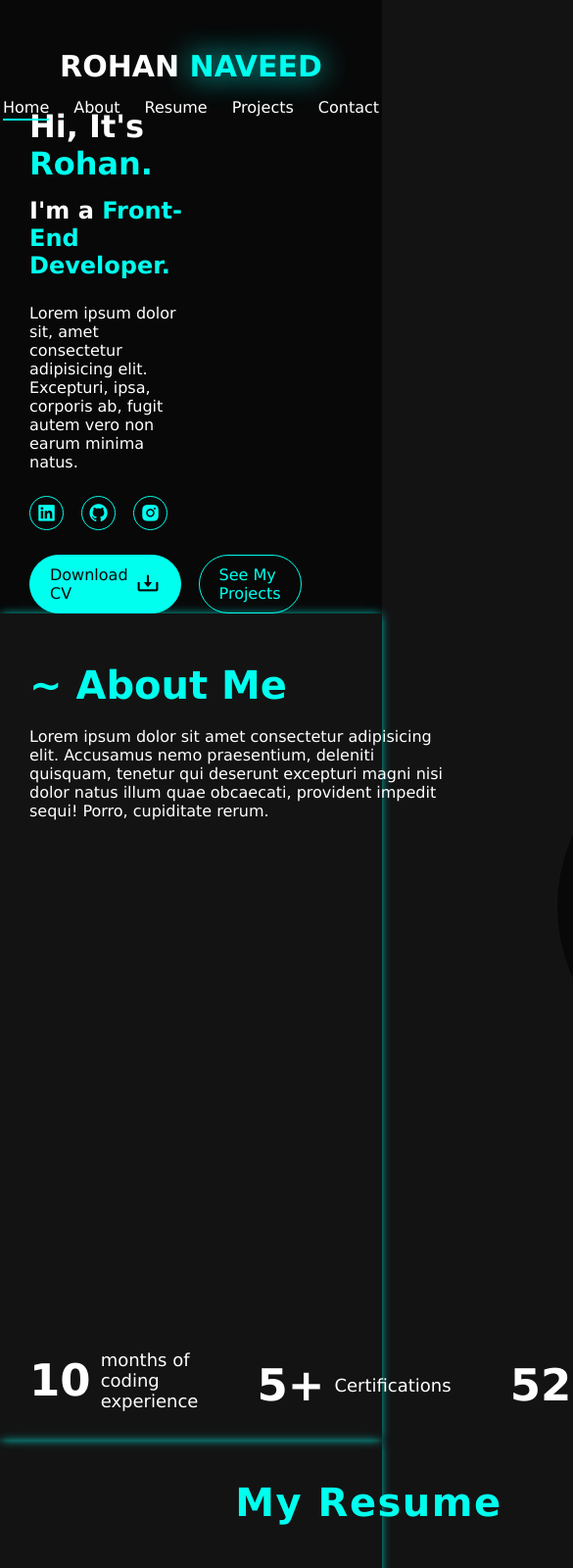
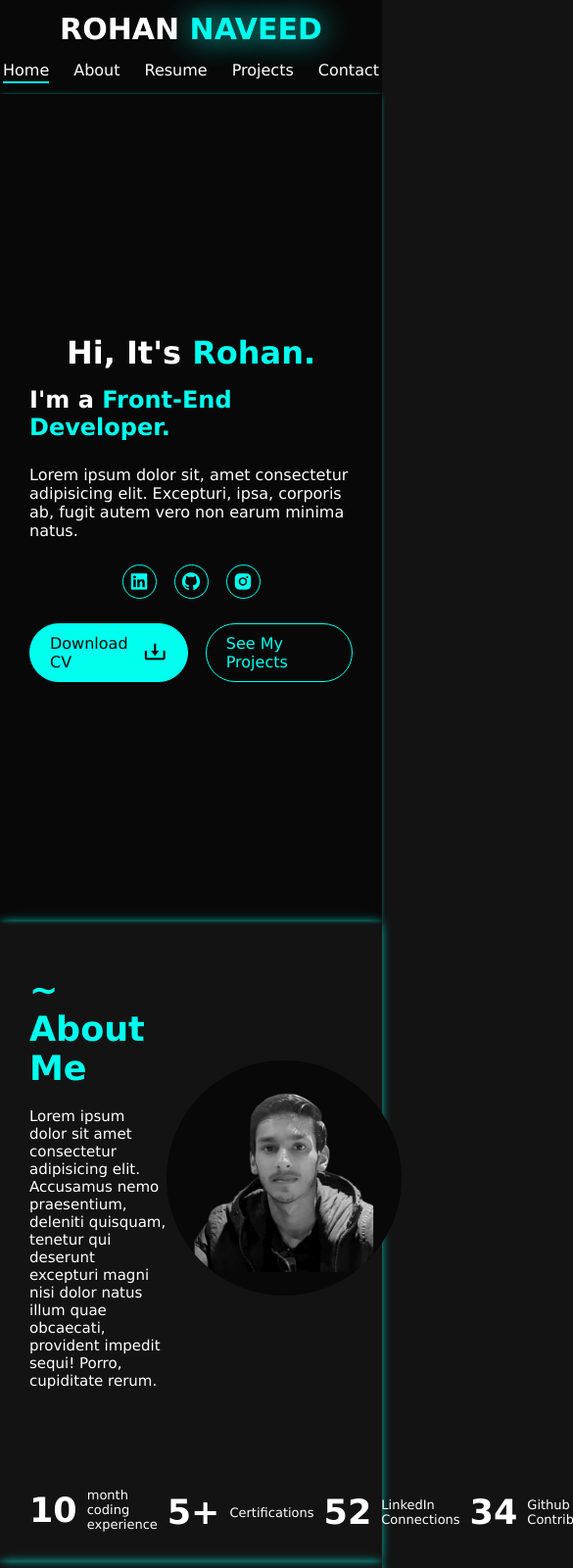
Before and after one commit to Rohan-Naveed/Programmers-Tech-Projects-, a plain HTML site: page Task 1/index.html in a window 390 px wide. Shown: the top 1600 px of the page at 98% size, 585 px wide, since content can reach past the window. Drawn offline with nearby package versions, Linux system fonts and the light colour scheme.

Commit message:
Finished Responsiveness For Tablet i.e 768px

```diff
--- a/Task 1/index.html
+++ b/Task 1/index.html
@@ -35,7 +35,7 @@
 
     <!-- SECTION Banner -->
 
-    <div class="content" id="contentSection">
+    <div class="contentSection" id="contentSection">
       <div class="heroText">
         <h1>Hi, It's <span>Rohan.</span></h1>
         <h2>I'm a <span class="typing"></span></h2>
@@ -74,24 +74,27 @@
 
     <!-- SECTION About -->
 
-    <section class="aboutSection" id="aboutSection">
+    <section id="aboutSection">
+      <div class="aboutSection">
         <div class="aboutText">
           <h1>~ About Me</h1>
           <p>
             Lorem ipsum dolor sit amet consectetur adipisicing elit. Accusamus
             nemo praesentium, deleniti quisquam, tenetur qui deserunt excepturi
-          magni nisi dolor natus illum quae obcaecati, provident impedit sequi!
-          Porro, cupiditate rerum.
+            magni nisi dolor natus illum quae obcaecati, provident impedit
+            sequi! Porro, cupiditate rerum.
           </p>
         </div>
 
         <div class="aboutImg">
           <img src="Images/PFP-1.png" alt="PFP-2" />
         </div>
+      </div>
 
+      <div class="statsContainer">
         <div class="statBox">
           <h2>10</h2>
-        <p>months of coding experience</p>
+          <p>month coding experience</p>
         </div>
 
         <div class="statBox">
@@ -107,6 +110,7 @@
         <div class="statBox">
           <h2>34</h2>
           <p>Github Contributions</p>
+        </div>
       </div>
     </section>
 
@@ -383,6 +387,8 @@
       </form>
     </section>
 
+    <!-- SECTION Footer -->
+
     <footer>
       <div class="footerGrid">
         <div class="footerInfoContainer">
--- a/Task 1/style.css
+++ b/Task 1/style.css
@@ -122,7 +122,7 @@ header nav .title:hover .customText {
 
 /* SECTION BANNER */
 
-.content {
+.contentSection {
   box-shadow: 0px 0px 5px -2px var(--primary-color);
   padding: 0px 30px;
   height: 87vh;
@@ -131,33 +131,33 @@ header nav .title:hover .customText {
   grid-template-columns: 50% 50%;
 }
 
-.content .heroText span {
+.contentSection .heroText span {
   color: var(--primary-color);
 }
 
-.content .heroText h1 {
+.contentSection .heroText h1 {
   color: var(--text-color);
   font-weight: bold;
   margin-bottom: 15px;
 }
 
-.content .heroText h2 {
+.contentSection .heroText h2 {
   color: var(--text-color);
   margin-bottom: 25px;
 }
 
-.content .heroText p {
+.contentSection .heroText p {
   color: var(--text-color);
   margin-bottom: 25px;
 }
 
-.content .heroText {
+.contentSection .heroText {
   display: flex;
   flex-direction: column;
   justify-content: center;
 }
 
-.content .heroText .socialIcons {
+.contentSection .heroText .socialIcons {
   display: flex;
   align-items: center;
   justify-content: start;
@@ -165,7 +165,7 @@ header nav .title:hover .customText {
   margin-bottom: 25px;
 }
 
-.content .heroText .socialIcons i {
+.contentSection .heroText .socialIcons i {
   font-size: 22px;
   color: var(--primary-color);
   border-color: var(--primary-color);
@@ -173,24 +173,26 @@ header nav .title:hover .customText {
   transition: 0.25s;
 }
 
-.content .heroText .socialIcons i:hover {
+.contentSection .heroText .socialIcons i:hover {
   color: var(--second-bg-color);
   background: var(--primary-color);
   transform: scale(1.2) translateY(-15%);
 }
 
-.content .heroText .btnBox {
+.contentSection .heroText .btnBox {
   display: flex;
   justify-content: start;
   gap: 18px;
 }
 
-.content .heroText .btnBox i {
+.contentSection .heroText .btnBox i {
   color: var(--bg-color);
   font-size: 25px;
 }
 
-.content .heroText .btnBox .cvBtn {
+.contentSection .heroText .btnBox .cvBtn:link,
+.contentSection .heroText .btnBox .cvBtn:visited,
+.contentSection .heroText .btnBox .cvBtn:active {
   color: var(--bg-color);
   background-color: var(--primary-color);
   padding: 10px 20px;
@@ -204,12 +206,12 @@ header nav .title:hover .customText {
   transition: 0.25s;
 }
 
-.content .heroText .btnBox .cvBtn:hover {
+.contentSection .heroText .btnBox .cvBtn:hover {
   box-shadow: 0px 0px 15px var(--primary-color);
   transform: scale(1.1);
 }
 
-.content .heroText .btnBox .seeProjectsBtn {
+.contentSection .heroText .btnBox .seeProjectsBtn {
   color: var(--primary-color);
   background-color: transparent;
   padding: 10px 20px;
@@ -219,20 +221,20 @@ header nav .title:hover .customText {
   transition: 0.25s;
 }
 
-.content .heroText .btnBox .seeProjectsBtn:hover {
+.contentSection .heroText .btnBox .seeProjectsBtn:hover {
   color: var(--bg-color);
   background-color: var(--primary-color);
   transform: scale(1.1);
   box-shadow: 0px 0px 15px var(--primary-color);
 }
 
-.content .heroImage {
+.contentSection .heroImage {
   display: flex;
   justify-content: center;
   align-items: center;
 }
 
-.content .heroImage img {
+.contentSection .heroImage img {
   border-radius: 50%;
   width: 400px;
   height: 400px;
@@ -240,20 +242,23 @@ header nav .title:hover .customText {
   box-shadow: 0px 0px 15px var(--primary-color);
 }
 
-.content .heroImage img:hover {
+.contentSection .heroImage img:hover {
   box-shadow: 0px 0px 50px var(--primary-color);
   border: none;
 }
 
 /* SECTION ABOUT ME */
 
-.aboutSection {
+#aboutSection {
+  box-shadow: 0px 0px 10px -2px var(--primary-color);
   padding: 50px 30px 30px 30px;
   height: 100vh;
+}
+
+.aboutSection {
   display: grid;
   grid-template-columns: 1fr 1fr 1fr 1fr;
   gap: 50px;
-  box-shadow: 0px 0px 10px -2px var(--primary-color);
 }
 
 .aboutSection .aboutText h1 {
@@ -267,16 +272,17 @@ header nav .title:hover .customText {
   color: var(--text-color);
 }
 
-.aboutText {
+.aboutSection .aboutText {
   grid-column: 1/3;
 }
 
-.aboutImg {
+.aboutSection .aboutImg {
   grid-column: 3 / -1;
   align-self: center;
   justify-self: center;
 }
-.aboutImg img {
+
+.aboutSection .aboutImg img {
   border-radius: 50%;
   width: 350px;
   height: 350px;
@@ -284,27 +290,34 @@ header nav .title:hover .customText {
   transition: 0.5s;
 }
 
-.aboutImg img:hover {
+.aboutSection .aboutImg img:hover {
   border-radius: 20%;
   filter: none;
   transform: scale(1.1);
   box-shadow: 0px 5px 10px var(--primary-color);
 }
 
-.statBox {
+.statsContainer {
+  width: 100%;
+  display: grid;
+  grid-template-columns: 1fr 1fr 1fr 1fr;
+  padding-top: 90px;
+}
+
+.statsContainer .statBox {
   display: flex;
   justify-content: center;
   align-items: center;
   align-self: end;
 }
 
-.statBox h2 {
+.statsContainer .statBox h2 {
   color: var(--text-color);
   font-size: 45px;
   font-weight: bold;
 }
 
-.statBox p {
+.statsContainer .statBox p {
   padding: 0 10px;
   color: var(--text-color);
   font-size: 18px;
@@ -314,7 +327,7 @@ header nav .title:hover .customText {
 
 .resumeSection {
   padding: 40px 30px 80px 30px;
-  /* height: 100vh; */
+  height: auto;
   display: grid;
   grid-template-columns: 1fr 3fr;
   row-gap: 80px;
@@ -438,6 +451,7 @@ header nav .title:hover .customText {
 /* SECTION Projects */
 
 .projectSection {
+  height: auto;
   padding: 40px 30px 40px 30px;
   display: grid;
   grid-template-columns: 1fr 1fr 1fr;
@@ -737,31 +751,274 @@ footer {
   row-gap: 10px;
 }
 
+/* TOPIC Responsiveness */
+
 @media (max-width: 768px) {
+  /* SECTION Footer */
+
+  footer {
+    height: auto;
+  }
+
+  .footerGrid {
+    display: flex;
+    flex-direction: column;
+  }
+
+  .footerGrid .footerLinkContainer {
+    margin-top: 10px;
+    text-align: center;
+    gap: 9px 0px;
+  }
+
+  .footerGrid .footerInfoContainer p {
+    font-size: 15px;
+  }
+
+  .footerGrid .footerLinkContainer a {
+    font-size: 15px;
+  }
+
+  .footerGrid .footerInfoContainer i {
+    font-size: 18px;
+  }
+
+  /* SECTION Contact */
+
+  .contactSection {
+    height: auto;
+  }
+
+  .contactSection h1 {
+    color: var(--primary-color);
+    font-size: 35px;
+  }
+
+  /* SECTION Project */
+
+  .projectSection {
+    grid-template-columns: 1fr 1fr;
+  }
+
+  .projectSection h1 {
+    font-size: 35px;
+  }
+
+  .projectSection .projectFlex h2 {
+    font-size: 40px;
+  }
+
+  .projectSection .projectFlex h3 {
+    font-size: 17px;
+  }
+
+  .projectSection .projectFlex p {
+    font-size: 15px;
+  }
+
+  .projectSection .projectFlex ul {
+    font-size: 12px;
+  }
+
+  /* SECTION Resume */
+
+  .resumeSection h1 {
+    font-size: 35px;
+  }
+
+  .resumeSection .resumeFlex h2 {
+    font-size: 27px;
+  }
+
+  .resumeSection .resumeFlex .resumeBox h4 {
+    font-size: 20px;
+  }
+
+  .resumeSection .resumeFlex .resumeBox ul li {
+    font-size: 12px;
+  }
+
+  .resumeSection .resumeFlex p {
+    font-size: 15px;
+  }
+
+  .resumeSection .resumeFlex .skillsBox .skills h3 {
+    font-size: 13px;
+  }
+
+  .resumeSection .resumeFlex .skillsBox .skills i {
+    font-size: 60px;
+  }
+
+  /* SECTION About */
+
+  #aboutSection {
+    height: auto;
+    display: flex;
+    flex-direction: column;
+    gap: 10px;
+  }
+
+  #aboutSection .aboutSection .aboutText h1 {
+    font-size: 35px;
+  }
+
+  #aboutSection .aboutSection .aboutText p {
+    font-size: 15px;
+  }
+
+  #aboutSection .aboutSection .aboutImg img {
+    width: 240px;
+    height: 240px;
+  }
+
+  #aboutSection .statsContainer {
+    justify-items: start;
+    align-items: center;
+  }
+
+  #aboutSection .statsContainer .statBox h2 {
+    font-size: 35px;
+  }
+
+  #aboutSection .statsContainer .statBox p {
+    font-size: 13px;
+  }
+
+  /* SECTION Banner */
+
+  .contentSection {
+    height: 100vh;
+    display: flex;
+    justify-content: center;
+    align-items: center;
+  }
+
+  .contentSection .heroText span {
+    color: var(--primary-color);
+  }
+
+  .contentSection .heroText h1 {
+    color: var(--text-color);
+    font-weight: bold;
+    margin-bottom: 15px;
+  }
+
+  .contentSection .heroText h2 {
+    color: var(--text-color);
+    margin-bottom: 25px;
+  }
+
+  .contentSection .heroText p {
+    color: var(--text-color);
+    margin-bottom: 25px;
+  }
+
+  .contentSection .heroText {
+    display: flex;
+    flex-direction: column;
+    justify-content: center;
+    align-items: center;
+  }
+
+  .contentSection .heroText .socialIcons {
+    display: flex;
+    align-items: center;
+    justify-content: start;
+    gap: 18px;
+    margin-bottom: 25px;
+  }
+
+  .contentSection .heroText .socialIcons i {
+    font-size: 22px;
+    color: var(--primary-color);
+    border-color: var(--primary-color);
+    cursor: pointer;
+    transition: 0.25s;
+  }
+
+  .contentSection .heroText .socialIcons i:hover {
+    color: var(--second-bg-color);
+    background: var(--primary-color);
+    transform: scale(1.2) translateY(-15%);
+  }
+
+  .contentSection .heroText .btnBox {
+    display: flex;
+    justify-content: start;
+    gap: 18px;
+  }
+
+  .contentSection .heroText .btnBox i {
+    color: var(--bg-color);
+    font-size: 25px;
+  }
+
+  .contentSection .heroText .btnBox .cvBtn {
+    color: var(--bg-color);
+    background-color: var(--primary-color);
+    padding: 10px 20px;
+    border: 1px solid var(--primary-color);
+    border-radius: 100px;
+    text-decoration: none;
+    display: flex;
+    align-items: center;
+    justify-content: center;
+    gap: 8px;
+    transition: 0.25s;
+  }
+
+  .contentSection .heroText .btnBox .cvBtn:hover {
+    box-shadow: 0px 0px 15px var(--primary-color);
+    transform: scale(1.1);
+  }
+
+  .contentSection .heroText .btnBox .seeProjectsBtn {
+    color: var(--primary-color);
+    background-color: transparent;
+    padding: 10px 20px;
+    border: 1px solid var(--primary-color);
+    border-radius: 100px;
+    text-decoration: none;
+    transition: 0.25s;
+  }
+
+  .contentSection .heroText .btnBox .seeProjectsBtn:hover {
+    color: var(--bg-color);
+    background-color: var(--primary-color);
+    transform: scale(1.1);
+    box-shadow: 0px 0px 15px var(--primary-color);
+  }
+
+  .contentSection .heroImage {
+    display: flex;
+    justify-content: center;
+    align-items: center;
+  }
+
+  .contentSection .heroImage img {
+    display: none;
+  }
+
+  .contentSection .heroImage img:hover {
+    box-shadow: 0px 0px 50px var(--primary-color);
+    border: none;
+  }
+
+  /* SECTION Navbar */
+
+  header {
+    height: auto;
+    padding: 12px 0px 15px 0px;
+  }
+
   nav {
-    display: block;
-    padding: 30px 30px;
+    display: flex;
+    flex-direction: column;
+    padding: 0px;
   }
   .title {
     text-align: center;
     margin-bottom: 15px;
   }
-
-  .content {
-    box-shadow: none;
-    height: fit-content;
-  }
-
-  .content .heroImage img {
-    display: none;
-  }
-
-  footer {
-  }
-
-  .footerGrid {
-    display: flex;
-    flex-direction: column;
-    gap: ;
-  }
 }
```
Lines whose indentation alone changed are shown as unchanged.
